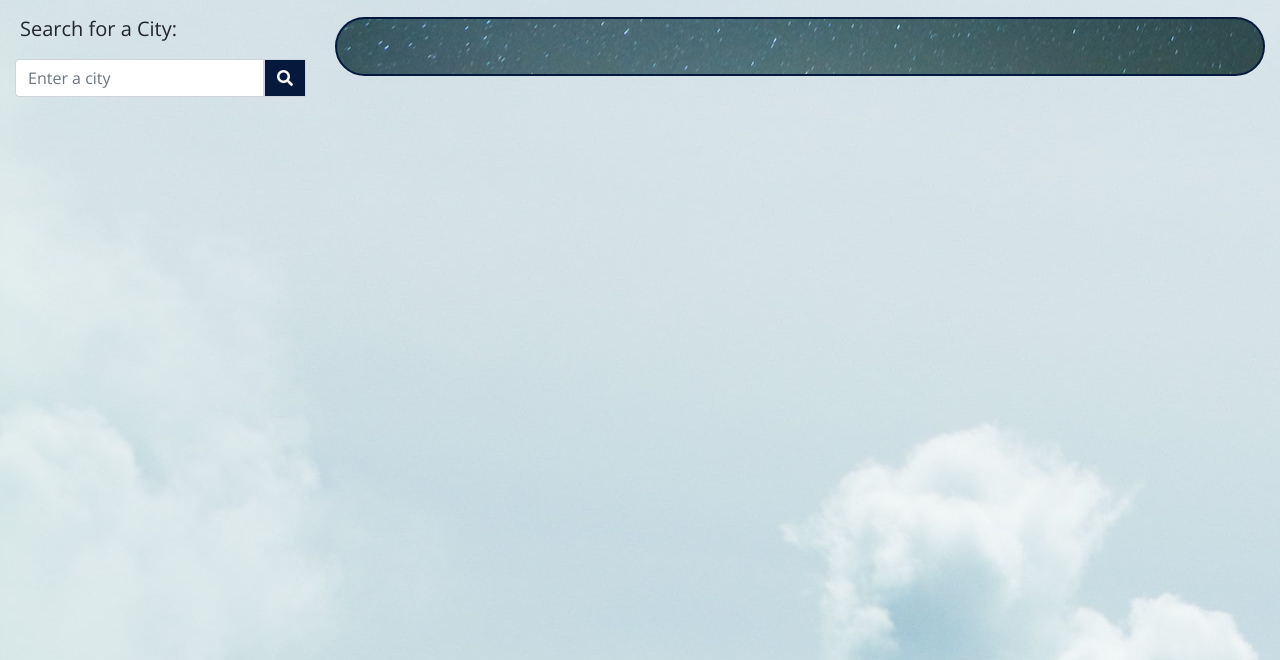
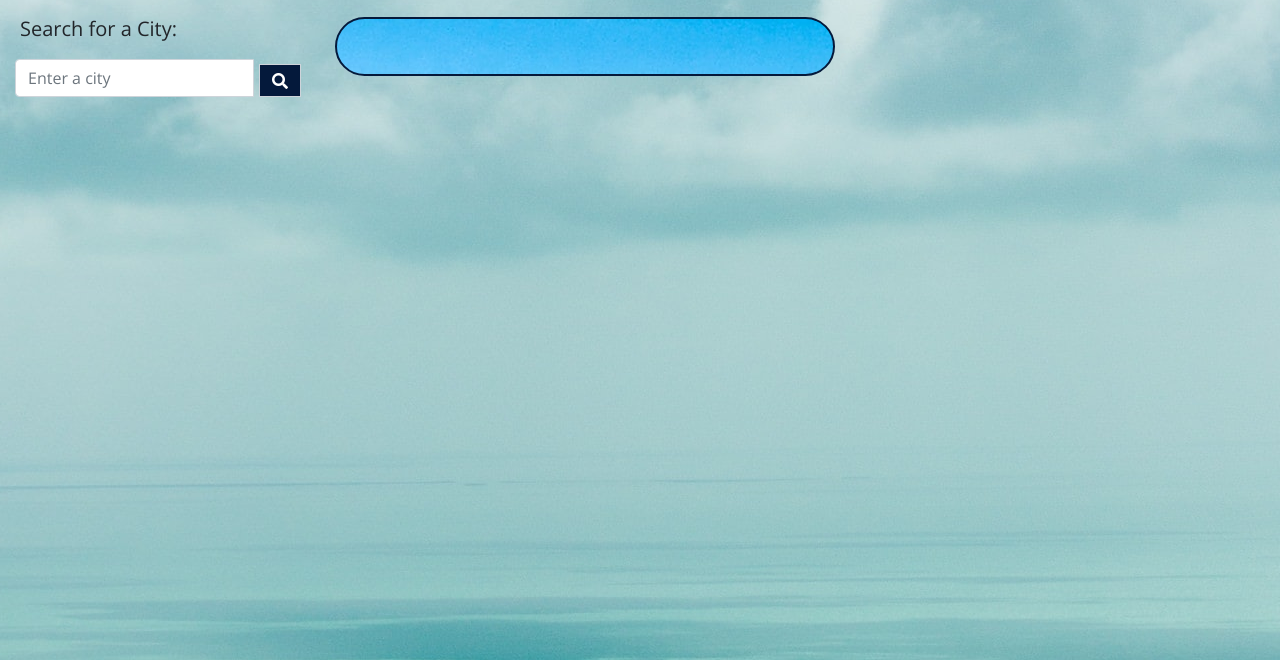
Before and after one commit to paschalihenacho/Weather-Dashboard, a plain HTML site: page index.html in a window 1280 px wide. Shown: the part 93-753 px from the top of the page. Drawn offline with nearby package versions, Linux system fonts and the light colour scheme.

Commit message:
changed background color

```diff
--- a/index.html
+++ b/index.html
@@ -26,8 +26,8 @@
             <div id="cityInput" class="input-group md-form form-sm form-1 pl-0">
                 <input id="input" class="form-control my-0 py-1" type="text" placeholder="Enter a city" aria-label="Search">
                 <div class="input-group-prepend">
-                    <span class="input-group-text" id="basic-text1"><i class="fas fa-search"
-                        aria-hidden="true"></i></span>
+                    <button type="" class="input-group-text" id="basic-text1"><i class="fas fa-search"
+                        aria-hidden="true"></i></button>
                   </div>
             </div>
             <!-- Prepends all searched cities -->
@@ -42,7 +42,7 @@
 
          <!-- Row with Daily Weather -->
         <div class="row">
-            <div class="col-md-12">
+            <div class="col-md-7">
                 <div class="daily card">
                     <div id="dailyWeather" class="body">
                     </div>
@@ -55,7 +55,7 @@
             <div class="col-md-12" id="fiveDay">
         </div>
 
-        <section class="row">
+        <section class="row container">
             <div class="col-md-12" id="dailyforcast">
                 <div class="card-deck col s12 m">
                     <div id="day1">
--- a/style.css
+++ b/style.css
@@ -11,13 +11,14 @@ body {
     font-size: 16px;
     line-height: 1;
     background-image: url(./images/background.png);
+    background-position: center;
 }
 
 header {
     font-size: 40px;
     font-weight: bolder;
-    /* background-color: #04193b; */
-    background-image: url(./images/weather2.png);
+    background-color: #04193b;
+    /* background-image: url(./images/weather2.png); */
     background-position: top;
     color: whitesmoke;
     text-align: center;
@@ -35,10 +36,11 @@ header {
     margin-top: 20px;
     width: auto;
     height: auto;
-    background-image: url(./images/weather2.png);
+    max-width: 500px;
+    background-image: url(./images/background2.png);
 
-    background-position: center;
-    border-color: repeating-linear-gradient(red, yellow 10%, green 20%);
+    background-position: bottom;
+   /* border-color: repeating-linear-gradient(red, yellow 10%, green 20%); */
 }
 
 
@@ -51,7 +53,8 @@ header {
 section {
     overflow: auto;
     clear: both;
-    width: 100%;
+    width: auto;
+    padding-bottom: 50px;
   }
 
 /* Search for a city sidebar */
@@ -68,12 +71,20 @@ section {
 
 button {
 border-radius: 10px;
+background-color: #04193b !important;
+color: whitesmoke;
+font-weight: bolder;
+font-size: larger;
+border-radius: 40px;
+margin: 5px;
+border: 5px;
 }
 
 button:hover{
     border-color: white !important;
-    background-color: #04193b;
+    background-image: url(./images/weather2.png);
     color: whitesmoke !important;
+    font-size: x-large;
   }
 
 h1 {
@@ -97,10 +108,6 @@ h2 {
     text-align: left;
     font-weight: bolder;
     padding: 20px;
-}
-#fiveDay{
-    color: #3b5998;
-
 }
 
 p {
@@ -170,13 +177,16 @@ ul {
 /*--5-Day Forecast */
 
 #fiveDay {
+    font-weight: bold;
+    padding-top: 20px;
+    padding-bottom: 15px;
+    font-size: 40px;
     text-align: left;
-    font-weight: bold;
-    padding-top: 30px;
-    padding-bottom: 15px;
-    font-size: 30px;
-    text-align: center;
+    color: #3b5998;
+    font-family: 'Gill Sans', 'Gill Sans MT', Calibri, 'Trebuchet MS', sans-serif;
+    background-color: transparent;
 }
+
 .daily{
     padding: 5px;
     color: whitesmoke;
```
Also changed, not shown: images/background2.png (added), images/weather.png, 2 other files.
